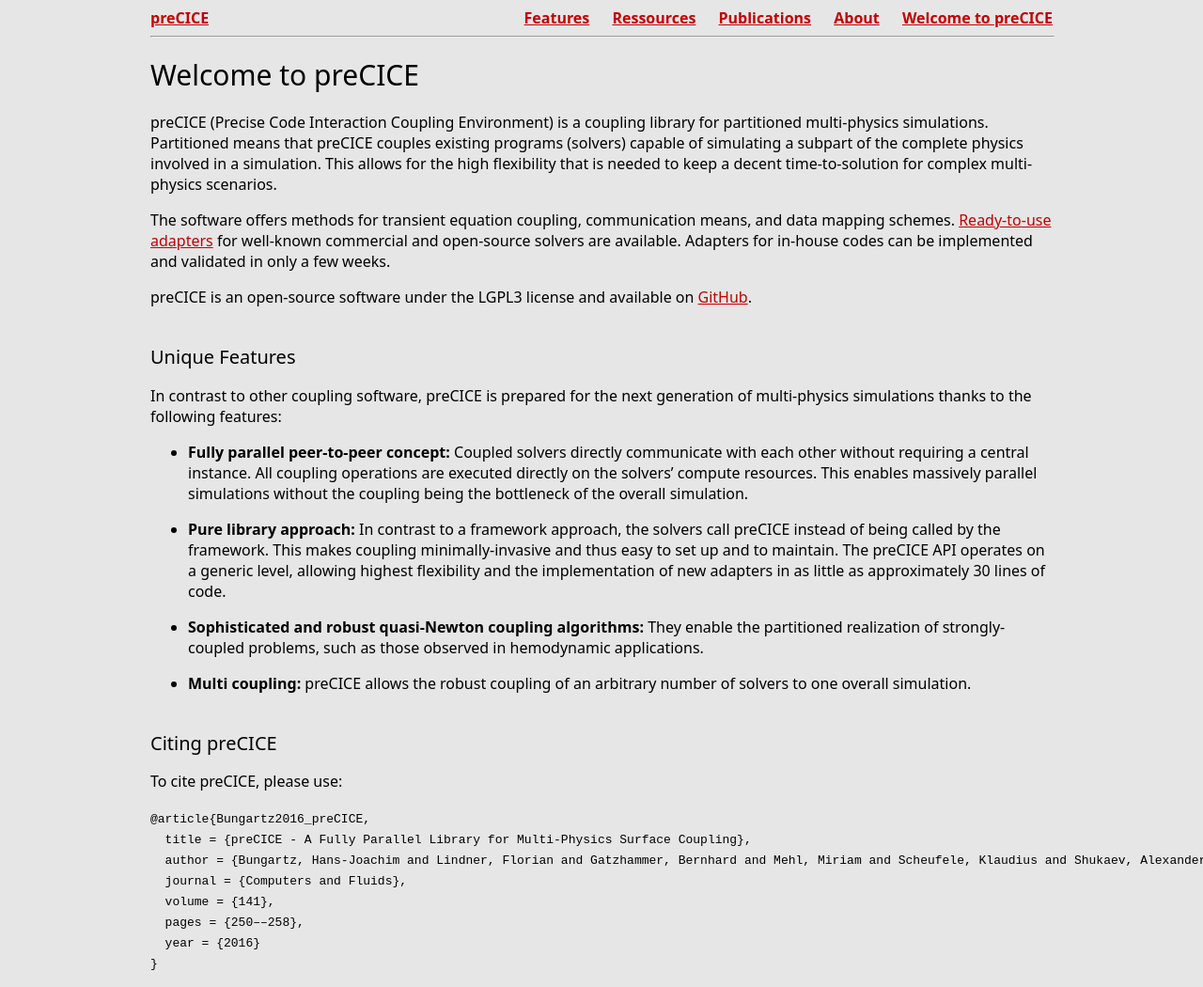
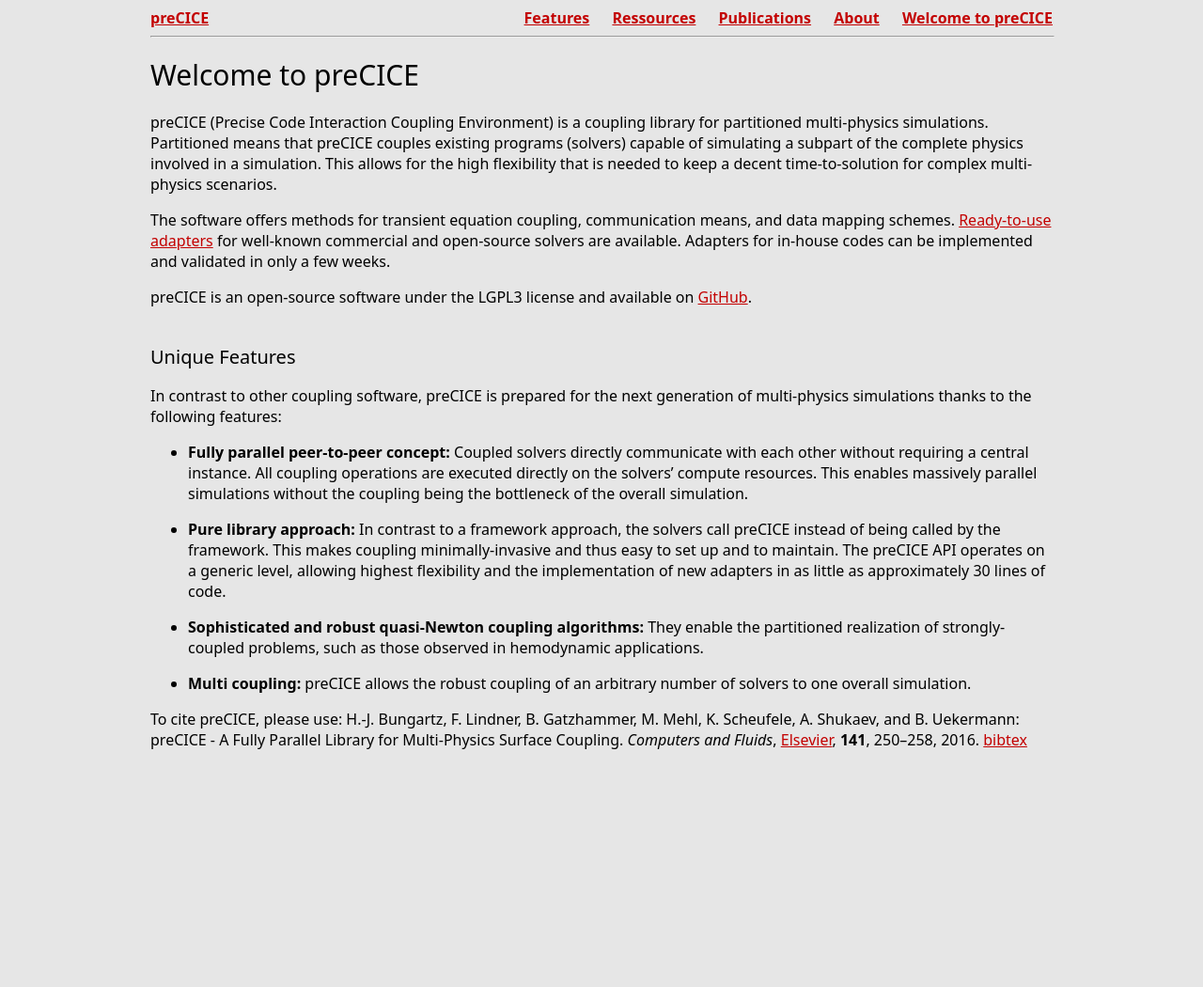
Before and after one commit to precice/precice.github.io_old, a Jekyll site: the page built from index.md, in a window 1280 px wide. Shown: the whole page at 94% size. Built offline with Jekyll 4.4.1, drawn with Linux system fonts in a browser that asks for light colours; our own code applies the rules of GitHub Pages for plain Markdown files; after the commit the page ends 900 px from its top, so only the background shows below that.

Commit message:
various cosmetics

```diff
--- a/index.md
+++ b/index.md
@@ -24,14 +24,6 @@
 
 + **Multi coupling:** preCICE allows the robust coupling of an arbitrary number of solvers to one overall simulation.
 
-## Citing preCICE
+
 To cite preCICE, please use:
-
-    @article{Bungartz2016_preCICE,
-      title = {preCICE - A Fully Parallel Library for Multi-Physics Surface Coupling},
-      author = {Bungartz, Hans-Joachim and Lindner, Florian and Gatzhammer, Bernhard and Mehl, Miriam and Scheufele, Klaudius and Shukaev, Alexander and Uekermann, Benjamin},
-      journal = {Computers and Fluids},
-      volume = {141},
-      pages = {250––258},
-      year = {2016}
-    }
+H.-J. Bungartz, F. Lindner, B. Gatzhammer, M. Mehl, K. Scheufele, A. Shukaev, and B. Uekermann: preCICE - A Fully Parallel Library for Multi-Physics Surface Coupling. *Computers and Fluids*, [Elsevier](http://www.sciencedirect.com/science/article/pii/S0045793016300974), **141**, 250--258, 2016. [bibtex](https://www5.in.tum.de/cgi-bin/publikationen/bibtex.py?pubid=2434)
```
Also changed, not shown: 03-features.md (+1 -1 lines), 04-ressources.md (+2 -0 lines), 08-about.md (+3 -4 lines), 2 other files.
